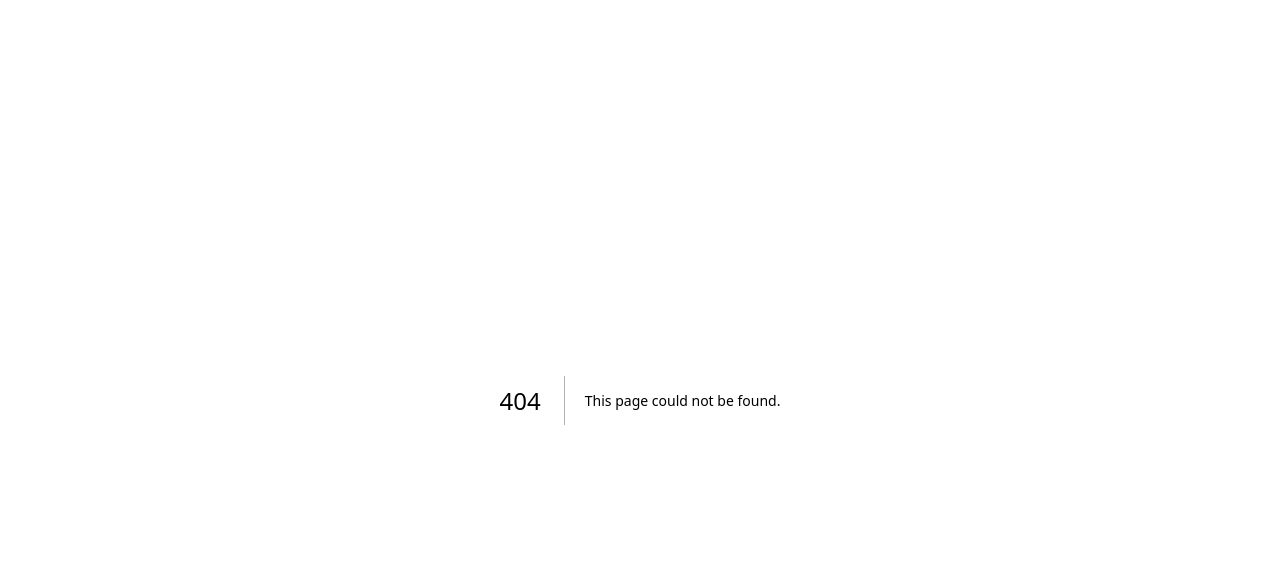
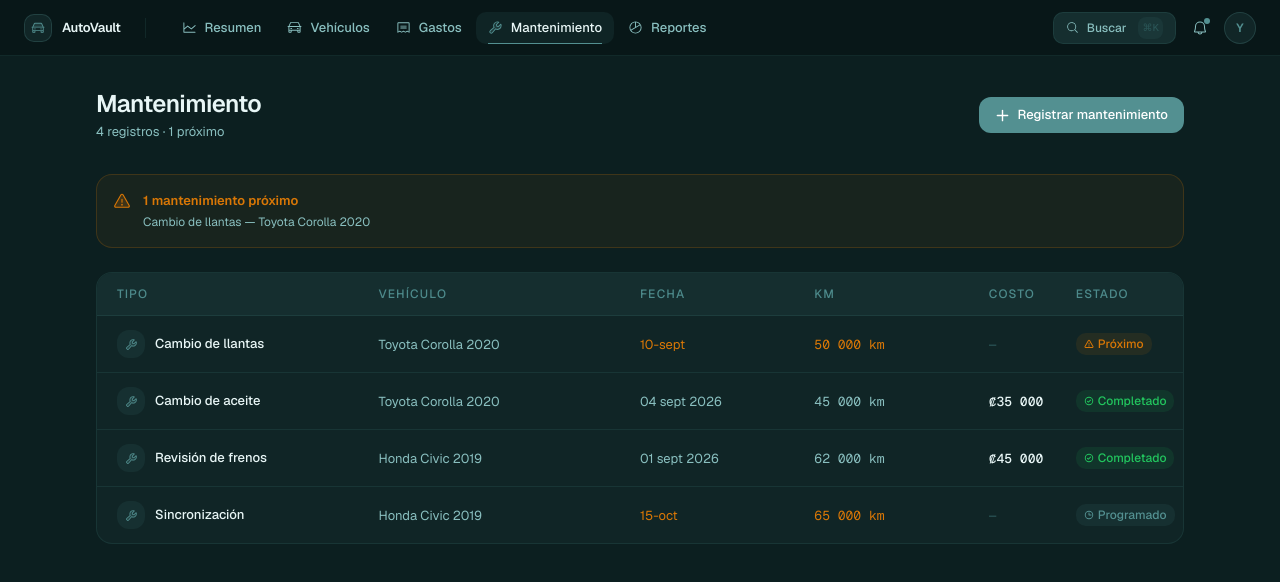
Before and after one commit to YazirDev/autoVault, a Next.js app in the folder apps/frontend/: page /dashboard/maintenance in a window 1280 px wide. Before the commit this address had no page. Shown: the top 582 px of the page. Built offline with nearby package versions, Linux system fonts and the light colour scheme.

Commit message:
feat: add MaintenancePage component for managing vehicle maintenance records

```diff
--- /dev/null
+++ b/apps/frontend/app/dashboard/maintenance/page.tsx
@@ -0,0 +1,257 @@
+'use client'
+
+import { useState } from 'react'
+import { motion } from 'framer-motion'
+import { Plus, Wrench, Warning, CheckCircle, Clock } from '@phosphor-icons/react'
+
+const MOCK_MAINTENANCE = [
+  {
+    id: '1',
+    type: 'Cambio de aceite',
+    vehicle: 'Toyota Corolla 2020',
+    date: '2026-09-04',
+    km: 45000,
+    cost: 35000,
+    nextDueKm: 50000,
+    nextDueDate: '2026-12-04',
+    status: 'done',
+  },
+  {
+    id: '2',
+    type: 'Revisión de frenos',
+    vehicle: 'Honda Civic 2019',
+    date: '2026-09-01',
+    km: 62000,
+    cost: 45000,
+    nextDueKm: 72000,
+    nextDueDate: '2026-12-01',
+    status: 'done',
+  },
+  {
+    id: '3',
+    type: 'Cambio de llantas',
+    vehicle: 'Toyota Corolla 2020',
+    date: null,
+    km: null,
+    cost: null,
+    nextDueKm: 50000,
+    nextDueDate: '2026-09-10',
+    status: 'upcoming',
+  },
+  {
+    id: '4',
+    type: 'Sincronización',
+    vehicle: 'Honda Civic 2019',
+    date: null,
+    km: null,
+    cost: null,
+    nextDueKm: 65000,
+    nextDueDate: '2026-10-15',
+    status: 'scheduled',
+  },
+]
+
+const STATUS_CONFIG = {
+  done: {
+    label: 'Completado',
+    icon: CheckCircle,
+    color: '#22C55E',
+    bg: 'rgba(34,197,94,0.10)',
+  },
+  upcoming: {
+    label: 'Próximo',
+    icon: Warning,
+    color: '#D97706',
+    bg: 'rgba(217,119,6,0.10)',
+  },
+  scheduled: {
+    label: 'Programado',
+    icon: Clock,
+    color: '#539091',
+    bg: 'rgba(83,144,145,0.10)',
+  },
+}
+
+export default function MaintenancePage() {
+  const [records] = useState(MOCK_MAINTENANCE)
+
+  const upcoming = records.filter(r => r.status === 'upcoming')
+  const rest     = records.filter(r => r.status !== 'upcoming')
+
+  return (
+    <div className="p-8 max-w-6xl mx-auto">
+
+      {/* Encabezado */}
+      <motion.div
+        initial={{ opacity: 0, y: -6 }}
+        animate={{ opacity: 1, y: 0 }}
+        transition={{ duration: 0.4, ease: [0.23, 1, 0.32, 1] }}
+        className="flex items-center justify-between mb-8"
+      >
+        <div>
+          <h1 className="text-2xl font-semibold tracking-tight" style={{ color: 'var(--ink)' }}>
+            Mantenimiento
+          </h1>
+          <p className="text-sm mt-0.5" style={{ color: 'var(--ink-secondary)' }}>
+            {records.length} registros · {upcoming.length} próximo{upcoming.length !== 1 ? 's' : ''}
+          </p>
+        </div>
+
+        <button
+          className="flex items-center gap-2 px-4 h-9 rounded-lg text-sm font-medium transition-all duration-150"
+          style={{ backgroundColor: 'var(--teal-400)', color: '#FFFFFF' }}
+          onMouseEnter={e => {
+            e.currentTarget.style.backgroundColor = 'var(--teal-500)'
+            e.currentTarget.style.boxShadow = '0 4px 12px rgba(83,144,145,0.35)'
+          }}
+          onMouseLeave={e => {
+            e.currentTarget.style.backgroundColor = 'var(--teal-400)'
+            e.currentTarget.style.boxShadow = 'none'
+          }}
+        >
+          <Plus size={15} weight="bold" />
+          Registrar mantenimiento
+        </button>
+      </motion.div>
+
+      {/* Alertas de próximos */}
+      {upcoming.length > 0 && (
+        <motion.div
+          initial={{ opacity: 0, y: 6 }}
+          animate={{ opacity: 1, y: 0 }}
+          transition={{ duration: 0.4, delay: 0.05, ease: [0.23, 1, 0.32, 1] }}
+          className="mb-6"
+        >
+          <div
+            className="rounded-xl p-4 flex items-start gap-3"
+            style={{
+              backgroundColor: 'rgba(217,119,6,0.06)',
+              border: '1px solid rgba(217,119,6,0.20)',
+            }}
+          >
+            <Warning size={18} weight="duotone" style={{ color: '#D97706', flexShrink: 0, marginTop: 1 }} />
+            <div>
+              <p className="text-sm font-semibold mb-0.5" style={{ color: '#D97706' }}>
+                {upcoming.length} mantenimiento{upcoming.length !== 1 ? 's' : ''} próximo{upcoming.length !== 1 ? 's' : ''}
+              </p>
+              <p className="text-xs" style={{ color: 'var(--ink-secondary)' }}>
+                {upcoming.map(u => `${u.type} — ${u.vehicle}`).join(' · ')}
+              </p>
+            </div>
+          </div>
+        </motion.div>
+      )}
+
+      {/* Lista de registros */}
+      <motion.div
+        initial={{ opacity: 0, y: 8 }}
+        animate={{ opacity: 1, y: 0 }}
+        transition={{ duration: 0.4, delay: 0.1, ease: [0.23, 1, 0.32, 1] }}
+        className="rounded-xl overflow-hidden"
+        style={{
+          backgroundColor: 'var(--surface-card)',
+          border: '1px solid var(--surface-border)',
+        }}
+      >
+        {/* Header */}
+        <div
+          className="grid grid-cols-12 px-5 py-3 text-xs font-medium uppercase tracking-widest"
+          style={{
+            color: 'var(--ink-muted)',
+            borderBottom: '1px solid var(--surface-border)',
+            backgroundColor: 'var(--surface-elevated)',
+          }}
+        >
+          <div className="col-span-3">Tipo</div>
+          <div className="col-span-3">Vehículo</div>
+          <div className="col-span-2">Fecha</div>
+          <div className="col-span-2">KM</div>
+          <div className="col-span-1">Costo</div>
+          <div className="col-span-1">Estado</div>
+        </div>
+
+        {/* Filas */}
+        {[...upcoming, ...rest].map((record, i) => {
+          const status = STATUS_CONFIG[record.status as keyof typeof STATUS_CONFIG]
+          return (
+            <div
+              key={record.id}
+              className="grid grid-cols-12 px-5 py-3.5 items-center transition-colors duration-150 cursor-pointer"
+              style={{
+                borderBottom: i < records.length - 1 ? '1px solid var(--surface-border)' : 'none',
+              }}
+              onMouseEnter={e => {
+                e.currentTarget.style.backgroundColor = 'var(--surface-overlay)'
+              }}
+              onMouseLeave={e => {
+                e.currentTarget.style.backgroundColor = 'transparent'
+              }}
+            >
+              {/* Tipo */}
+              <div className="col-span-3 flex items-center gap-2.5">
+                <div
+                  className="w-7 h-7 rounded-lg flex items-center justify-center flex-shrink-0"
+                  style={{ backgroundColor: 'rgba(83,144,145,0.10)' }}
+                >
+                  <Wrench size={13} weight="duotone" style={{ color: 'var(--teal-400)' }} />
+                </div>
+                <span className="text-sm font-medium" style={{ color: 'var(--ink)' }}>
+                  {record.type}
+                </span>
+              </div>
+
+              {/* Vehículo */}
+              <div className="col-span-3">
+                <span className="text-sm" style={{ color: 'var(--ink-secondary)' }}>
+                  {record.vehicle}
+                </span>
+              </div>
+
+              {/* Fecha */}
+              <div className="col-span-2">
+                <span className="text-sm" style={{ color: 'var(--ink-secondary)' }}>
+                  {record.date
+                    ? new Date(record.date).toLocaleDateString('es-CR', { day: '2-digit', month: 'short', year: 'numeric' })
+                    : (
+                      <span style={{ color: '#D97706' }}>
+                        {new Date(record.nextDueDate!).toLocaleDateString('es-CR', { day: '2-digit', month: 'short' })}
+                      </span>
+                    )
+                  }
+                </span>
+              </div>
+
+              {/* KM */}
+              <div className="col-span-2">
+                <span className="tabular text-sm" style={{ color: 'var(--ink-secondary)' }}>
+                  {record.km
+                    ? `${record.km.toLocaleString('es-CR')} km`
+                    : <span style={{ color: '#D97706' }}>{record.nextDueKm?.toLocaleString('es-CR')} km</span>
+                  }
+                </span>
+              </div>
+
+              {/* Costo */}
+              <div className="col-span-1">
+                <span className="tabular text-sm font-medium" style={{ color: record.cost ? 'var(--ink)' : 'var(--ink-disabled)' }}>
+                  {record.cost ? `₡${record.cost.toLocaleString('es-CR')}` : '—'}
+                </span>
+              </div>
+
+              {/* Estado */}
+              <div className="col-span-1">
+                <span
+                  className="text-xs font-medium px-2 py-0.5 rounded-md flex items-center gap-1 w-fit"
+                  style={{ backgroundColor: status.bg, color: status.color }}
+                >
+                  <status.icon size={10} weight="bold" />
+                  {status.label}
+                </span>
+              </div>
+            </div>
+          )
+        })}
+      </motion.div>
+    </div>
+  )
+}
```
